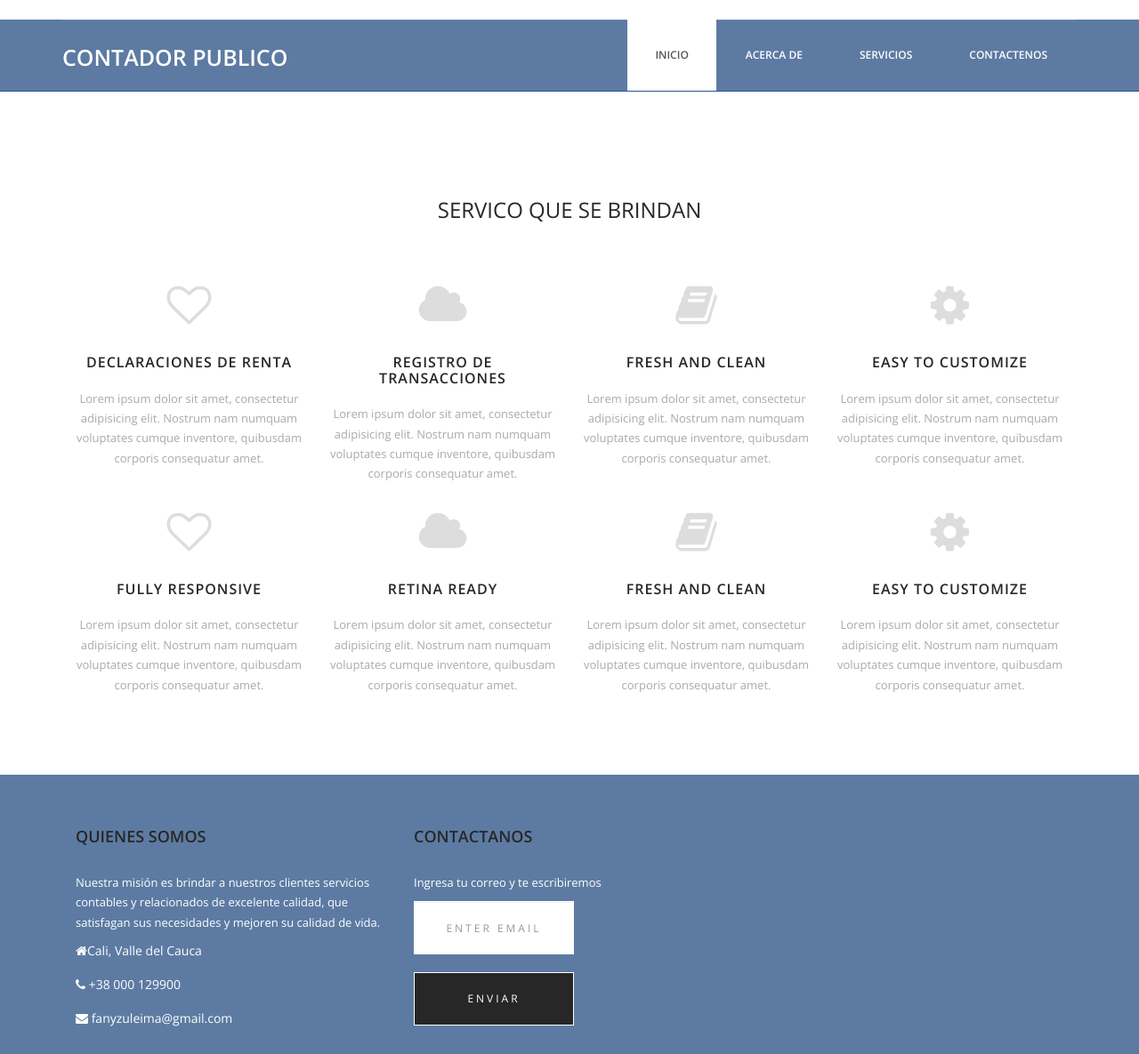
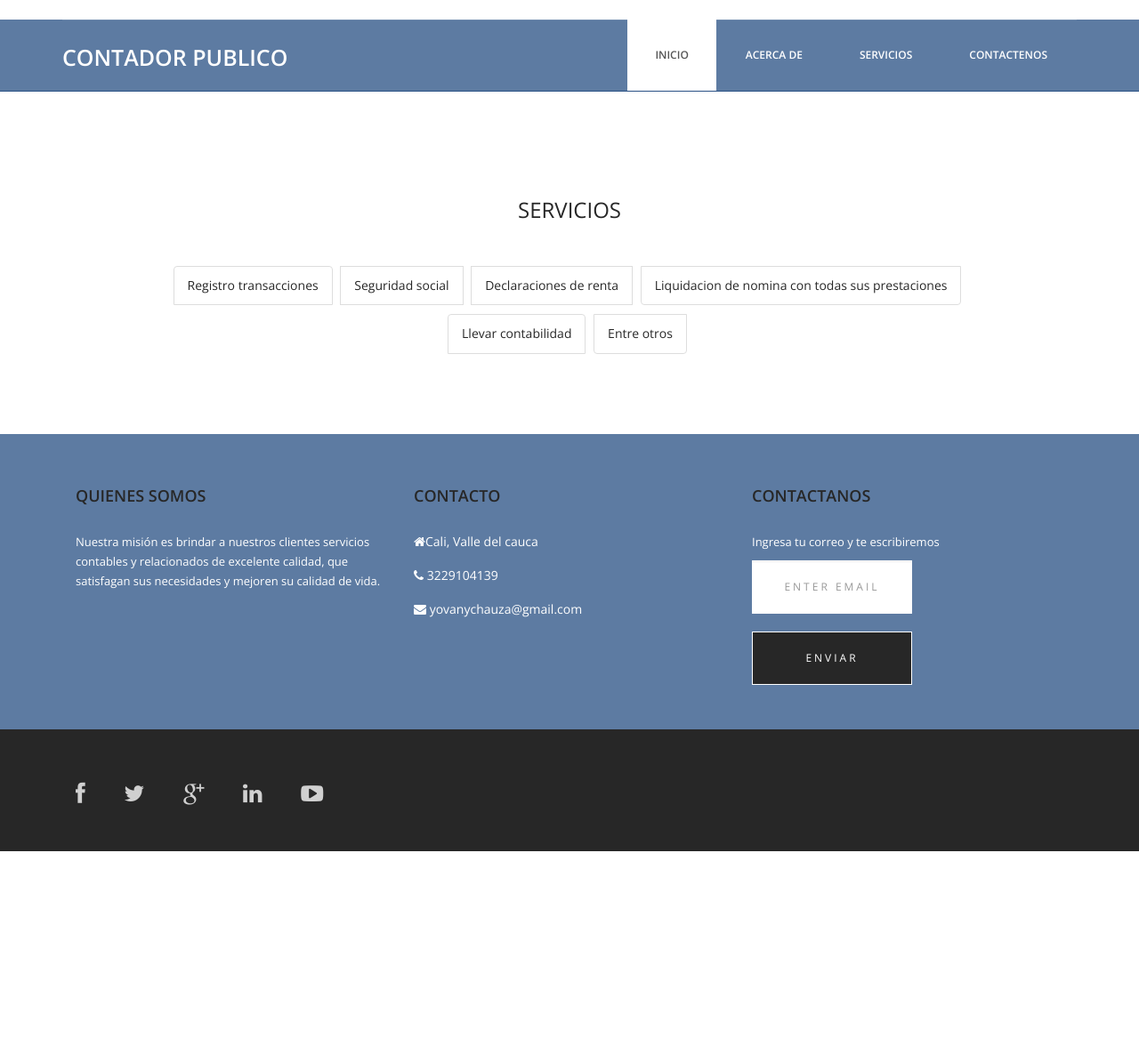
Before and after one commit to ochauza/paginacontador, a plain HTML site: page services.html in a window 1280 px wide. Shown: the whole page at 89% size. After the commit the page ends 957 px from the top, so only its background shows below. Drawn offline with nearby package versions, Linux system fonts and the light colour scheme.

Commit message:
actualizando info

```diff
--- a/services.html
+++ b/services.html
@@ -54,53 +54,22 @@
   <div class="services">
     <div class="container">
       <div class="text-center">
-        <h2>Servico que se brindan</h2>
-        <div class="col-md-3 wow fadeInDown" data-wow-duration="1000ms" data-wow-delay="300ms">
-          <i class="fa fa-heart-o"></i>
-          <h3>Declaraciones de renta</h3>
-          <p>Lorem ipsum dolor sit amet, consectetur adipisicing elit. Nostrum nam numquam voluptates cumque inventore, quibusdam corporis consequatur amet.</p>
-        </div>
-        <div class="col-md-3 wow fadeInDown" data-wow-duration="1000ms" data-wow-delay="600ms">
-          <i class="fa fa-cloud"></i>
-          <h3>Registro de transacciones</h3>
-          <p>Lorem ipsum dolor sit amet, consectetur adipisicing elit. Nostrum nam numquam voluptates cumque inventore, quibusdam corporis consequatur amet.</p>
-        </div>
-        <div class="col-md-3 wow fadeInDown" data-wow-duration="1000ms" data-wow-delay="900ms">
-          <i class="fa fa-book"></i>
-          <h3>Fresh and Clean</h3>
-          <p>Lorem ipsum dolor sit amet, consectetur adipisicing elit. Nostrum nam numquam voluptates cumque inventore, quibusdam corporis consequatur amet.</p>
-        </div>
-        <div class="col-md-3 wow fadeInDown" data-wow-duration="1000ms" data-wow-delay="1200ms">
-          <i class="fa fa-gear"></i>
-          <h3>Easy to Customize</h3>
-          <p>Lorem ipsum dolor sit amet, consectetur adipisicing elit. Nostrum nam numquam voluptates cumque inventore, quibusdam corporis consequatur amet.</p>
-        </div>
+        <h2>SERVICIOS</h2>
+        <ul class="tag clearfix">
+          <li class="list-group-item"><a href="#">Registro transacciones</a></li>
+          <li class="list-group-item"><a href="#">Seguridad social</a></li>
+          <li class="list-group-item"><a href="#">Declaraciones de renta</a></li>
+          <li class="list-group-item"><a href="#">Liquidacion de nomina con todas sus prestaciones</a></li>
+        </ul>
+        <ul class="tag clearfix">
+          <li class="list-group-item"><a href="#">Llevar contabilidad</a></li>
+          <li class="list-group-item"><a href="#">Entre otros</a></li>
+        </ul>
+
+
       </div>
     </div>
-    <div class="text-center">
-      <div class="container">
-        <div class="col-md-3 wow fadeInDown" data-wow-duration="1000ms" data-wow-delay="300ms">
-          <i class="fa fa-heart-o"></i>
-          <h3>Fully Responsive</h3>
-          <p>Lorem ipsum dolor sit amet, consectetur adipisicing elit. Nostrum nam numquam voluptates cumque inventore, quibusdam corporis consequatur amet.</p>
-        </div>
-        <div class="col-md-3 wow fadeInDown" data-wow-duration="1000ms" data-wow-delay="600ms">
-          <i class="fa fa-cloud"></i>
-          <h3>Retina Ready</h3>
-          <p>Lorem ipsum dolor sit amet, consectetur adipisicing elit. Nostrum nam numquam voluptates cumque inventore, quibusdam corporis consequatur amet.</p>
-        </div>
-        <div class="col-md-3 wow fadeInDown" data-wow-duration="1000ms" data-wow-delay="900ms">
-          <i class="fa fa-book"></i>
-          <h3>Fresh and Clean</h3>
-          <p>Lorem ipsum dolor sit amet, consectetur adipisicing elit. Nostrum nam numquam voluptates cumque inventore, quibusdam corporis consequatur amet.</p>
-        </div>
-        <div class="col-md-3 wow fadeInDown" data-wow-duration="1000ms" data-wow-delay="1200ms">
-          <i class="fa fa-gear"></i>
-          <h3>Easy to Customize</h3>
-          <p>Lorem ipsum dolor sit amet, consectetur adipisicing elit. Nostrum nam numquam voluptates cumque inventore, quibusdam corporis consequatur amet.</p>
-        </div>
-      </div>
-    </div>
+
   </div>
   <!-- jQuery (necessary for Bootstrap's JavaScript plugins) -->
   <script src="js/jquery.js"></script>
@@ -114,26 +83,30 @@
     <div class="container">
       <div class="col-md-4 wow fadeInDown" data-wow-duration="1000ms" data-wow-delay="300ms">
         <h4>Quienes Somos</h4>
-        <p>
-          Nuestra misión es brindar a nuestros clientes servicios contables
+        <p>Nuestra misión es brindar a nuestros clientes servicios contables
           y relacionados de excelente calidad,
-          que satisfagan sus necesidades y mejoren su calidad de vida.
-        </p>
-        <div class="contact-info">
-          <ul>
-            <li><i class="fa fa-home fa"></i>Cali, Valle del Cauca </li>
-            <li><i class="fa fa-phone fa"></i> +38 000 129900</li>
-            <li><i class="fa fa-envelope fa"></i> fanyzuleima@gmail.com</li>
-          </ul>
+          que satisfagan sus necesidades y mejoren su calidad de vida.</p>
+
+      </div>
+
+      <div class="container">
+        <div class="col-md-4 wow fadeInDown" data-wow-duration="1000ms" data-wow-delay="300ms">
+          <h4>Contacto</h4>
+          <div class="contact-info">
+            <ul>
+              <li><i class="fa fa-home fa"></i>Cali, Valle del cauca </li>
+              <li><i class="fa fa-phone fa"></i> 3229104139</li>
+              <li><i class="fa fa-envelope fa"></i> yovanychauza@gmail.com</li>
+            </ul>
+          </div>
         </div>
-      </div>
+
+
 
       <div class="col-md-4 wow fadeInDown" data-wow-duration="1000ms" data-wow-delay="900ms">
         <div class="">
           <h4>Contactanos</h4>
-          <p>
-            Ingresa tu correo y te escribiremos
-          </p>
+          <p>Ingresa tu correo y te escribiremos</p>
           <div class="btn-gamp">
             <input type="email" class="form-control" id="exampleInputEmail3" placeholder="Enter Email">
           </div>
@@ -147,6 +120,29 @@
     </div>
   </footer>
 
+  <div class="sub-footer">
+    <div class="container">
+      <div class="social-icon">
+        <div class="col-md-4">
+          <ul class="social-network">
+            <li><a href="#" class="fb tool-tip" title="Facebook"><i class="fa fa-facebook"></i></a></li>
+            <li><a href="#" class="twitter tool-tip" title="Twitter"><i class="fa fa-twitter"></i></a></li>
+            <li><a href="#" class="gplus tool-tip" title="Google Plus"><i class="fa fa-google-plus"></i></a></li>
+            <li><a href="#" class="linkedin tool-tip" title="Linkedin"><i class="fa fa-linkedin"></i></a></li>
+            <li><a href="#" class="ytube tool-tip" title="You Tube"><i class="fa fa-youtube-play"></i></a></li>
+          </ul>
+        </div>
+      </div>
+
+      <div class="col-md-4 col-md-offset-4">
+
+    </div>
+  </div>
+
+
+
+
+
 </body>
 
 </html>
```
Also changed, not shown: about.html (+54 -41 lines), contact.html (+46 -21 lines), index.html (+25 -22 lines).
